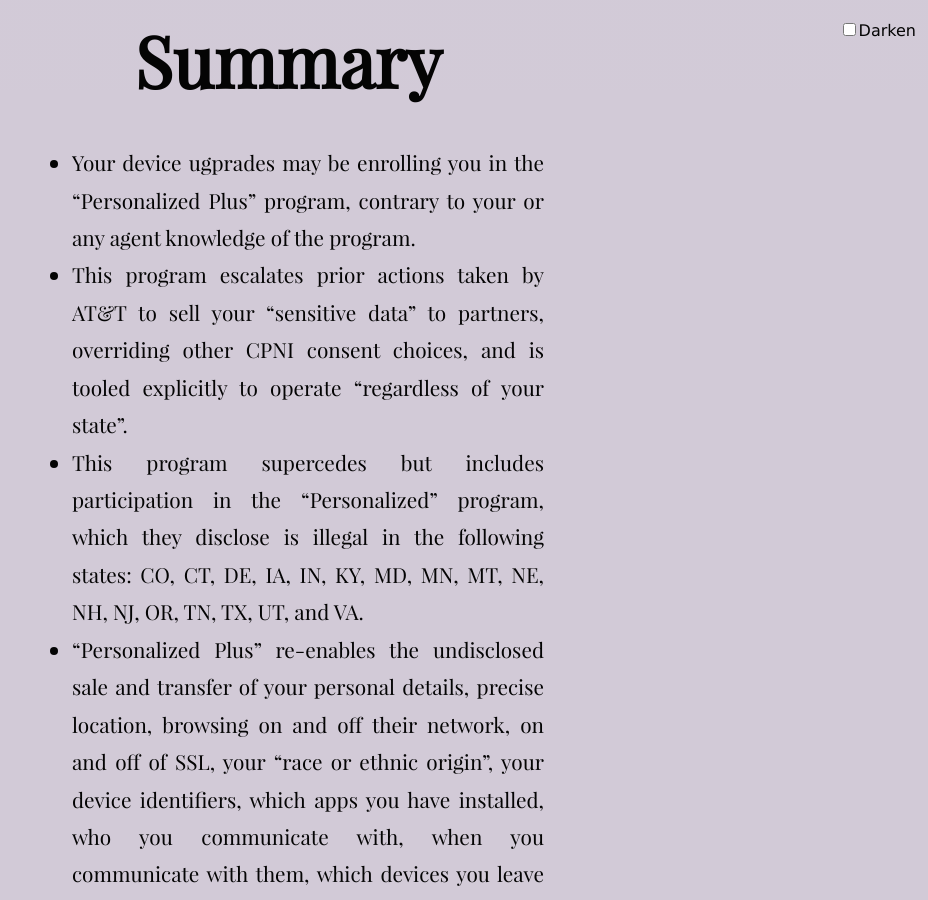
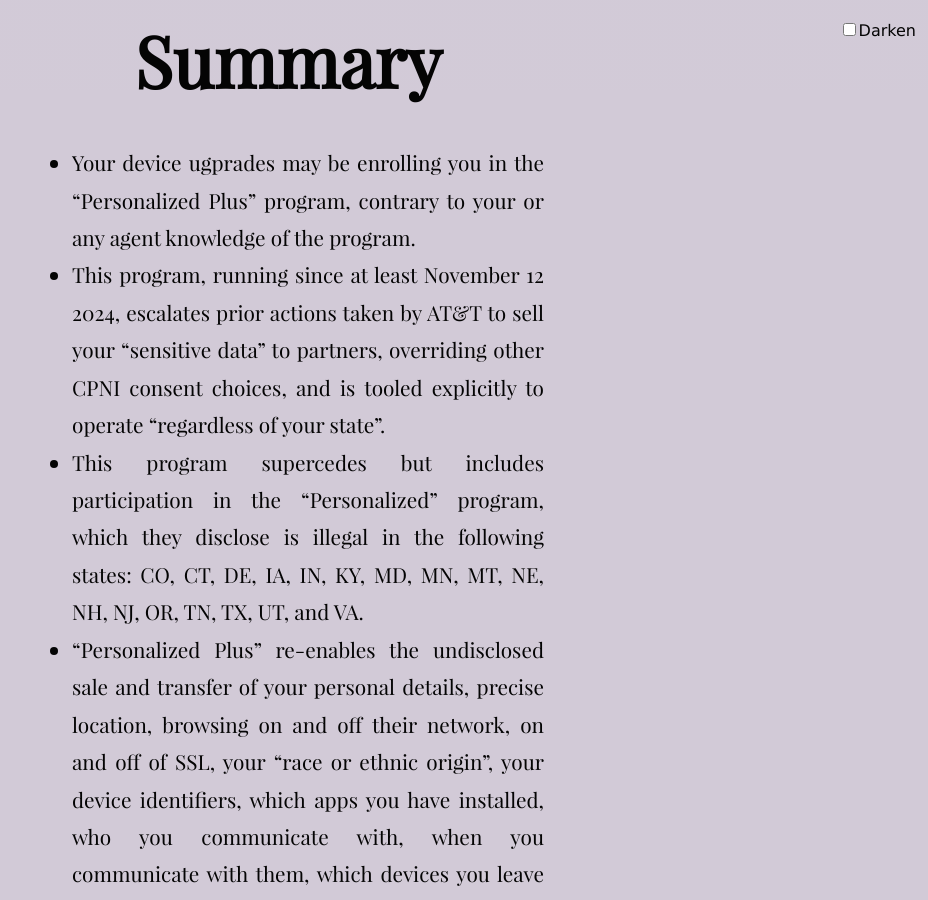
Before and after one commit to tiliv/antibody, a Jekyll site: the page built from docs/journal/autumn-ryan-Personalized-Plus/index.md, in a window 1280 px wide and 900 px high, scrolled down 1020 px. Shown: the whole window, without its empty margins (352-1280 px from the left). Built offline with Jekyll 4.4.1, drawn with Linux system fonts in a browser that asks for light colours.

Commit message:
Bring program’s start date to top

```diff
--- a/docs/journal/autumn-ryan-Personalized-Plus/index.md
+++ b/docs/journal/autumn-ryan-Personalized-Plus/index.md
@@ -19,7 +19,7 @@
 ### Summary
 
 - Your device ugprades may be enrolling you in the "Personalized Plus" program, contrary to your or any agent knowledge of the program.
-- This program escalates prior actions taken by AT&T to sell your "sensitive data" to partners, overriding other CPNI consent choices, and is tooled explicitly to operate "regardless of your state".
+- This program, running since at least November 12 2024, escalates prior actions taken by AT&T to sell your "sensitive data" to partners, overriding other CPNI consent choices, and is tooled explicitly to operate "regardless of your state".
 - This program supercedes but includes participation in the "Personalized" program, which they disclose is illegal in the following states: CO, CT, DE, IA, IN, KY, MD, MN, MT, NE, NH, NJ, OR, TN, TX, UT, and VA.
 - "Personalized Plus" re-enables the undisclosed sale and transfer of your personal details, precise location, browsing on and off their network, on and off of SSL, your "race or ethnic origin", your device identifiers, which apps you have installed, who you communicate with, when you communicate with them, which devices you leave near you, which specific videos you watch, and more.
 - "CPNI", "Personalized" and "Personalized Plus": This is a list in ascending strength of their invasiveness, and it is also the chronological list of programs AT&T has deployed against you in the span of just a few years.
```
